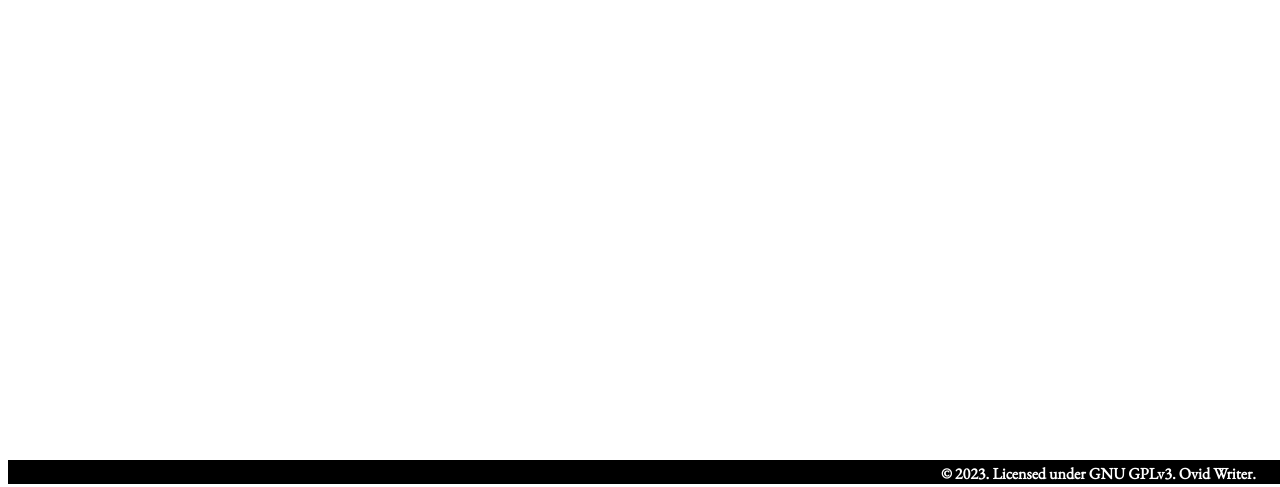
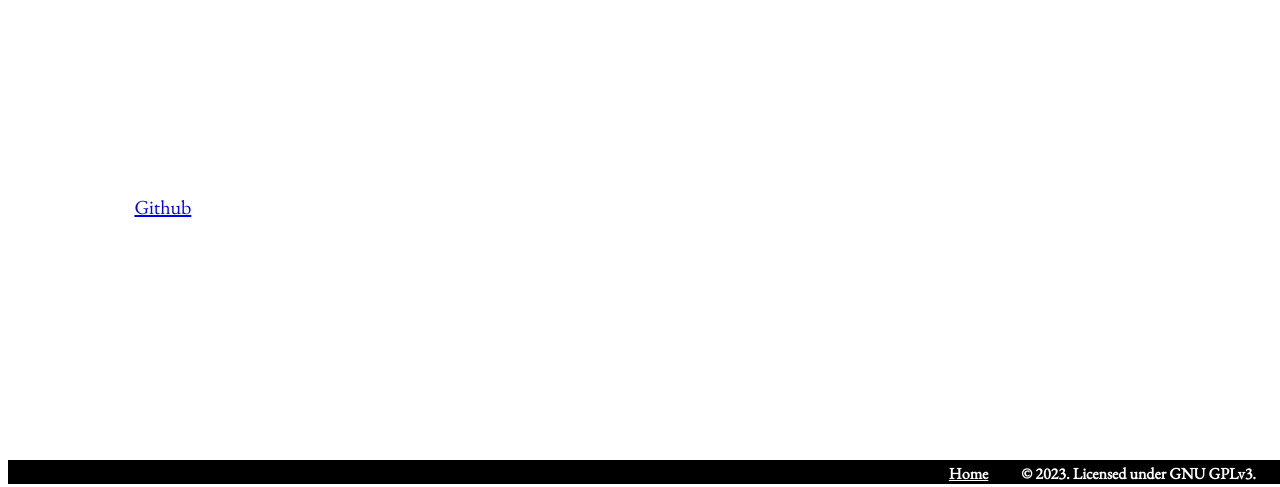
Before and after one commit to cspablocortez/OvidWriter, a Flask app: page /about in a window 1280 px wide. Shown: the part 316-803 px from the top of the page. Run offline with Flask 3, Linux system fonts and the light colour scheme; lists and menus that the app fills with data are empty; some web fonts are replaced.

Commit message:
Update about.html

```diff
--- a/webapp/templates/about.html
+++ b/webapp/templates/about.html
@@ -12,10 +12,12 @@
 <body>
     <h1>About</h1>
     <p>Ovid Writer is a tool for jotting down notes without distractions.</p>
+    <p><a href="https://github.com/cspablocortez/OvidWriter">Github</a></p>
     <footer>
         <table>
             <tr>
-                <th id="Copyright">© 2023. Licensed under GNU GPLv3. Ovid Writer.</th>
+                <th><a href="/" style="color: white;">Home</a></th>
+                <th id="Copyright">© 2023. Licensed under GNU GPLv3.</th>
             </tr>
         </table>
     </footer>
```
